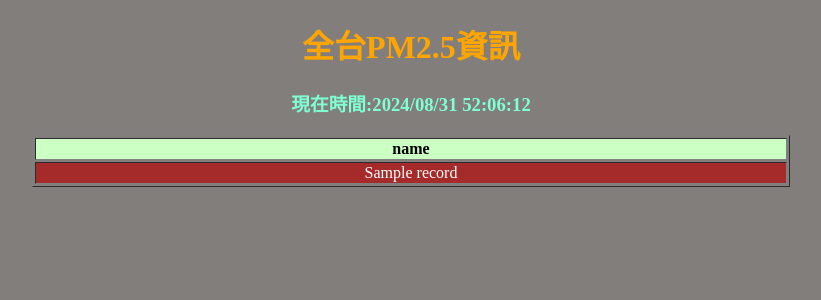
After one commit to yue0563/flaskdemo, a Flask app: page /pm25 in a window 1280 px wide. The commit adds this page. Shown: the top 300 px of the page, without its empty margins (229-1050 px from the left). Run offline with Flask 3, Linux system fonts and the light colour scheme; a database or web service that is not in the repository returns one stand-in record (values such as "Sample title"); data that the repository does not hold is empty.

Commit message:
完成PM2.5網頁設計

```diff
--- a/main.py
+++ b/main.py
@@ -1,6 +1,6 @@
 from flask import Flask, render_template
 from datetime import datetime
-from scrapp import scrape_stocks
+from scrapp import scrape_stocks, scrape_pm25
 
 # print(__name__)
 
@@ -23,6 +23,18 @@ books = {
         "image_url": "https://im1.book.com.tw/image/getImage?i=https://www.books.com.tw/img/001/036/04/0010360466.jpg&v=62d695bak&w=348&h=348",
     },
 }
+
+
+@app.route("/pm25")
+def get_pm25():
+    today = datetime.now()
+    columns, values = scrape_pm25()
+    data = {
+        "columns": columns,
+        "values": values,
+        "today": today.strftime("%Y/%m/%d %M:%H:%S"),
+    }
+    return render_template("pm25.html", data=data)
 
 
 @app.route("/stocks")
--- a/scrapp.py
+++ b/scrapp.py
@@ -1,5 +1,19 @@
 import requests
 from bs4 import BeautifulSoup
+
+
+def scrape_pm25():
+    url = "https://data.moenv.gov.tw/api/v2/aqx_p_02?api_key=e8dd42e6-9b8b-43f8-991e-b3dee723a52d&limit=1000&sort=datacreationdate%20desc&format=JSON"
+    try:
+        datas = requests.get(url).json()["records"]
+        columns = list(datas[0].keys())
+        values = [list(data.values()) for data in datas]
+
+        return columns, values
+    except Exception as e:
+        print(e)
+
+    return None, 404
 
 
 def scrape_stocks():
@@ -30,3 +44,4 @@ def scrape_stocks():
 
 if __name__ == "__main__":
     print(scrape_stocks())
+    print(scrape_pm25())
--- a/templates/index.html
+++ b/templates/index.html
@@ -11,9 +11,9 @@
     <h1>{{name}}歡迎光臨!</h1>
     目前時間:{{date}}
     <hr>
-    <a href="/books">購買書籍</a>
-    <hr>
-    <a href="/stocks">股市首頁</a>
+    <a href="/books">購買書籍</a><br>
+    <a href="/stocks">股市首頁</a><br>
+    <a href="/pm25">PM2.5資訊</a>
 </body>
 
 </html>
--- /dev/null
+++ b/templates/pm25.html
@@ -0,0 +1,58 @@
+<!DOCTYPE html>
+<html lang="en">
+
+<head>
+    <meta charset="UTF-8">
+    <meta name="viewport" content="width=device-width, initial-scale=1.0">
+    <title>PM2.5資訊</title>
+</head>
+<style>
+    body {
+        background-color: rgb(130, 126, 123);
+        text-align: center;
+        color: orange;
+    }
+
+    table {
+        width: 60%;
+        margin: 0 auto;
+    }
+
+    th {
+        background-color: rgb(203, 255, 196);
+        color: black;
+    }
+
+    td {
+        background-color: brown;
+        color: white;
+    }
+</style>
+
+<body>
+    <h1>全台PM2.5資訊</h1>
+    <h3 style="color: aquamarine;">現在時間:{{data["today"]}}</h3>
+    <table border="1">
+        <thead>
+
+            <tr>
+                {% for th in data["columns"] %}
+                <th>{{th}}</th>
+                {% endfor %}
+            </tr>
+        </thead>
+        <tbody>
+            {% for tr in data["values"] %}
+            <tr>
+                {% for td in tr %}
+                <td>{{td}}</td>
+                {% endfor %}
+            </tr>
+            {% endfor %}
+        </tbody>
+
+    </table>
+
+</body>
+
+</html>
--- a/templates/stocks.html
+++ b/templates/stocks.html
@@ -31,7 +31,7 @@
 
 <body>
     <h1>今年以來主要股市漲跌幅</h1>
-
+    <a href="/stocks">更新</a>
     {% if datas %}
 
     {% for data in datas[1:] %}
```
Also changed, not shown: 1 other file.
